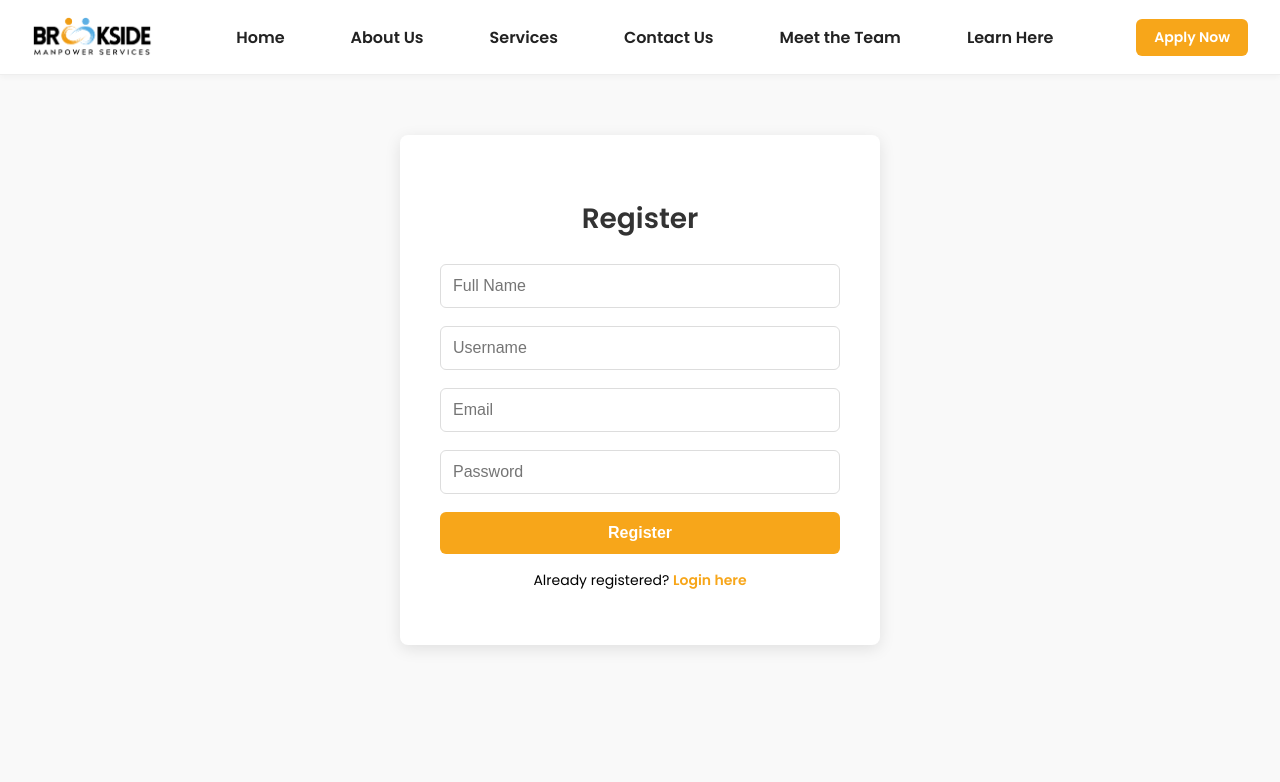
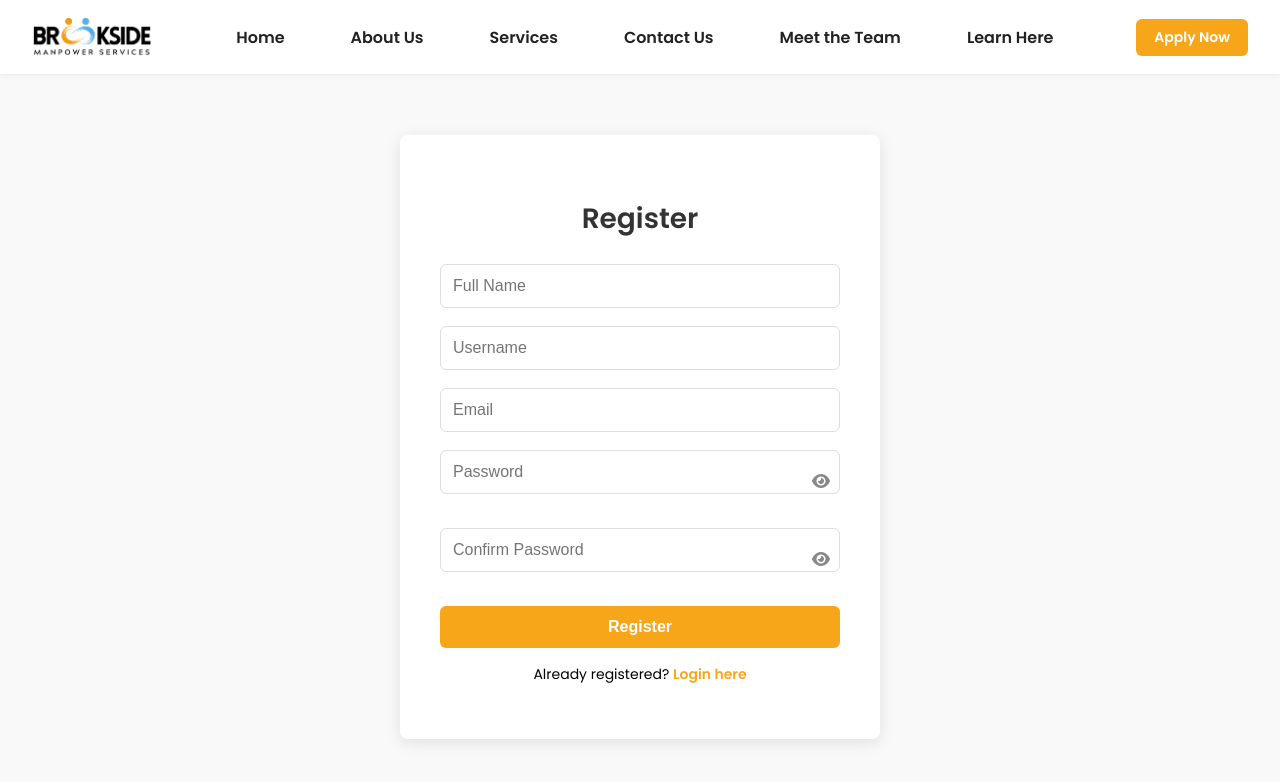
Before and after one commit to wassmiah/Brookside, a React (Create React App) app: page /register in a window 1280 px wide. Shown: the top 782 px of the page. Built offline with nearby package versions, Linux system fonts and the light colour scheme; a web font is replaced by a local one.

Commit message:
add confirm password

```diff
--- a/src/Login.css
+++ b/src/Login.css
@@ -47,6 +47,24 @@
   cursor: pointer;
   transition: background-color 0.3s ease;
 }
+.password-input-wrapper {
+  position: relative;
+  display: flex;
+  align-items: center;
+}
+
+.password-input-wrapper input {
+  width: 100%;
+  padding-right: 40px; /* Space for the icon */
+}
+
+.toggle-password {
+  position: absolute;
+  right: 10px;
+  cursor: pointer;
+  color: #888;
+}
+
 
 .login-container button:hover {
   background-color: #2d9cdb;
--- a/src/Login.js
+++ b/src/Login.js
@@ -10,6 +10,7 @@ import "./Login.css";
 function Login() {
   const [identifier, setIdentifier] = useState("");
   const [password, setPassword] = useState("");
+  const [passwordVisible, setPasswordVisible] = useState(false);
   const navigate = useNavigate();
 
   const findUserByUsername = async (username) => {
@@ -76,13 +77,21 @@ function Login() {
           value={identifier}
           onChange={(e) => setIdentifier(e.target.value)}
         />
+       <div className="password-input-wrapper">
           <input
-          type="password"
+            type={passwordVisible ? "text" : "password"}
             placeholder="Password"
             required
             value={password}
             onChange={(e) => setPassword(e.target.value)}
           />
+          <span
+            className="toggle-password"
+            onClick={() => setPasswordVisible((prev) => !prev)}
+          >
+            <i className={`fas ${passwordVisible ? "fa-eye-slash" : "fa-eye"}`}></i>
+          </span>
+        </div>
         <button type="submit">Login</button>
       </form>
       <p>New user? <a href="/register">Create an account</a></p>
--- a/src/Register.css
+++ b/src/Register.css
@@ -65,3 +65,27 @@
 .register-container a:hover {
   text-decoration: underline;
 }
+
+.password-input-wrapper {
+  position: relative;
+  width: 100%;
+  margin-bottom: 16px;
+}
+
+.password-input-wrapper input {
+  width: 100%;
+  padding-right: 40px;
+}
+
+.toggle-password {
+  position: absolute;
+  right: 12px;
+  top: 50%;
+  transform: translateY(-50%);
+  cursor: pointer;
+  color: #888;
+}
+
+.toggle-password:hover {
+  color: #333;
+}
--- a/src/Register.js
+++ b/src/Register.js
@@ -1,20 +1,30 @@
-
 import React, { useState } from "react";
-import { createUserWithEmailAndPassword, sendEmailVerification,} from "firebase/auth";
-import { doc, setDoc, query, where, getDocs, collection,} from "firebase/firestore";
+import {
+  createUserWithEmailAndPassword,
+  sendEmailVerification,
+} from "firebase/auth";
+import {
+  doc,
+  setDoc,
+  query,
+  where,
+  getDocs,
+  collection,
+} from "firebase/firestore";
 import { auth, db } from "./firebase";
 import { useNavigate } from "react-router-dom";
 import { showToast } from "./utils/toast";
 import "./Register.css";
 
-
 function Register() {
   const [email, setEmail] = useState("");
-  const [password, setPassword] = useState("");
   const [fullName, setFullName] = useState("");
   const [username, setUsername] = useState("");
+  const [password, setPassword] = useState("");
+  const [confirmPassword, setConfirmPassword] = useState("");
+  const [passwordVisible, setPasswordVisible] = useState(false);
+  const [confirmPasswordVisible, setConfirmPasswordVisible] = useState(false);
   const navigate = useNavigate();
-
 
   const isUsernameTaken = async (username) => {
     const q = query(collection(db, "users"), where("username", "==", username));
@@ -24,13 +34,23 @@ function Register() {
 
   const handleRegister = async (e) => {
     e.preventDefault();
+
+    if (password !== confirmPassword) {
+      showToast("Passwords do not match.");
+      return;
+    }
+
     try {
       if (await isUsernameTaken(username)) {
         showToast("Username is already taken. Please choose another one.");
         return;
       }
 
-      const userCredential = await createUserWithEmailAndPassword(auth, email, password);
+      const userCredential = await createUserWithEmailAndPassword(
+        auth,
+        email,
+        password
+      );
       const user = userCredential.user;
 
       await sendEmailVerification(user);
@@ -54,10 +74,60 @@ function Register() {
     <div className="register-container">
       <h2>Register</h2>
       <form onSubmit={handleRegister}>
-        <input type="text" placeholder="Full Name" required value={fullName} onChange={(e) => setFullName(e.target.value)} />
-        <input type="text" placeholder="Username" required value={username} onChange={(e) => setUsername(e.target.value)} />
-        <input type="email" placeholder="Email" required value={email} onChange={(e) => setEmail(e.target.value)} />
-        <input type="password" placeholder="Password" required value={password} onChange={(e) => setPassword(e.target.value)} />
+        <input
+          type="text"
+          placeholder="Full Name"
+          required
+          value={fullName}
+          onChange={(e) => setFullName(e.target.value)}
+        />
+        <input
+          type="text"
+          placeholder="Username"
+          required
+          value={username}
+          onChange={(e) => setUsername(e.target.value)}
+        />
+        <input
+          type="email"
+          placeholder="Email"
+          required
+          value={email}
+          onChange={(e) => setEmail(e.target.value)}
+        />
+
+        <div className="password-input-wrapper">
+          <input
+            type={passwordVisible ? "text" : "password"}
+            placeholder="Password"
+            required
+            value={password}
+            onChange={(e) => setPassword(e.target.value)}
+          />
+          <span
+            className="toggle-password"
+            onClick={() => setPasswordVisible((prev) => !prev)}
+          >
+            <i className={`fas ${passwordVisible ? "fa-eye-slash" : "fa-eye"}`}></i>
+          </span>
+        </div>
+
+        <div className="password-input-wrapper">
+          <input
+            type={confirmPasswordVisible ? "text" : "password"}
+            placeholder="Confirm Password"
+            required
+            value={confirmPassword}
+            onChange={(e) => setConfirmPassword(e.target.value)}
+          />
+          <span
+            className="toggle-password"
+            onClick={() => setConfirmPasswordVisible((prev) => !prev)}
+          >
+            <i className={`fas ${confirmPasswordVisible ? "fa-eye-slash" : "fa-eye"}`}></i>
+          </span>
+        </div>
+
         <button type="submit">Register</button>
       </form>
       <p>Already registered? <a href="/login">Login here</a></p>
```
Lines whose indentation alone changed are shown as unchanged.
